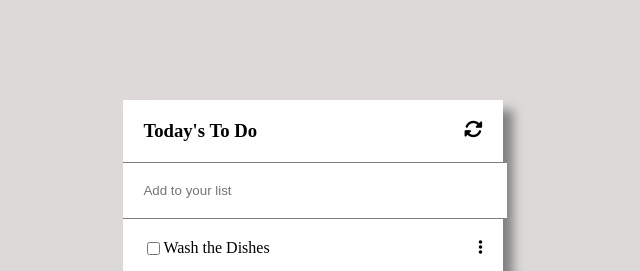
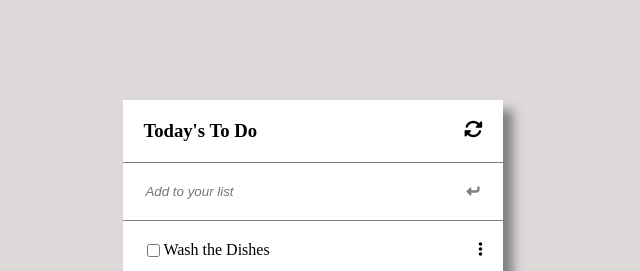
Before and after one commit to Vagyasri/To-Do-List-Practice, a website built with webpack: page src/index.html in a window 1280 px wide. Shown: the top 271 px of the page, 327-967 px from the left. Built offline with nearby package versions, Linux system fonts and the light colour scheme.

Commit message:
Add enter icon Fix the container add index holder

```diff
--- a/src/index.html
+++ b/src/index.html
@@ -12,7 +12,11 @@
 <body>
     <div id="tab">
         <h3 class="main">Today's To Do<i class="fas fa-sync-alt"></i></h3>
-        <input class="add-bar main" type="text" placeholder="Add to your list">
+        <form action="" class="main">
+            <input class="add-bar" type="text" placeholder="Add to your list">
+            <button class="enter"><i class="fas fa-level-down-alt"></i>
+            </button>
+        </form>
         <ul class="list-container">
         </ul>
         <p class="clear">Clear all completed</p>
--- a/src/index.js
+++ b/src/index.js
@@ -31,6 +31,7 @@ function render() {
     input.id = 'id';
     input.classList.add('strikethrough');
     const listElement = document.createElement('li');
+    listElement.dataset.listId = todo.index;
     div.classList.add('listcont-prop');
     listElement.classList.add('list-prop');
     listElement.innerHTML = `${todo.description}<i class="fas fa-ellipsis-v"></i>`;
--- a/src/style.css
+++ b/src/style.css
@@ -24,13 +24,17 @@ body {
   justify-content: space-between;
 }
 
-.add-bar {
-  max-width: 100%;
-  width: 90.7%;
+input,
+button {
+  border-style: hidden;
+  background-color: transparent;
+  color: grey;
+  font-style: italic;
+  outline: none;
 }
 
-input {
-  border-style: hidden;
+.enter {
+  transform: rotate(90deg);
 }
 
 .listcont-prop {
@@ -47,10 +51,6 @@ input {
   width: 100%;
 }
 
-.strikethrough:checked {
-  text-decoration: line-through;
-}
-
 .clear {
   text-align: center;
   background-color: rgb(221, 217, 217);
```
Also changed, not shown: dist/index.html, dist/main.js.
